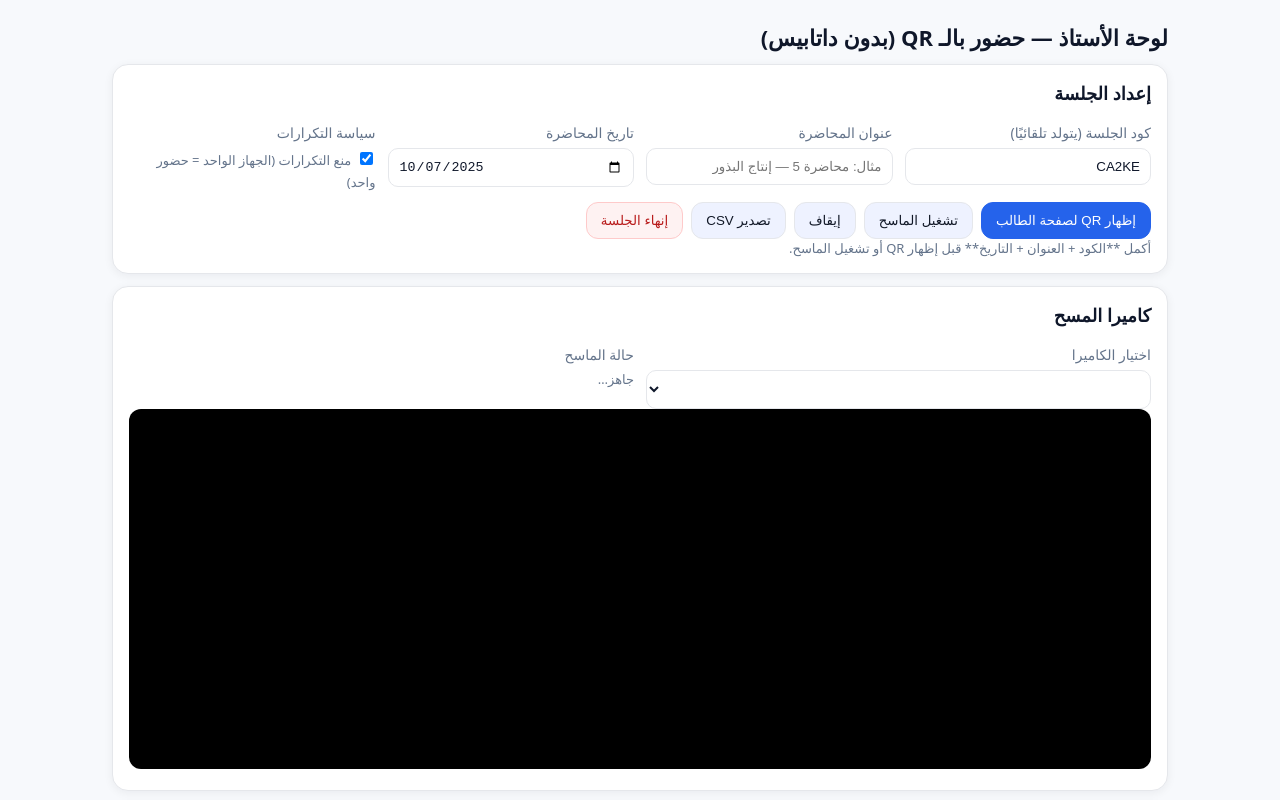
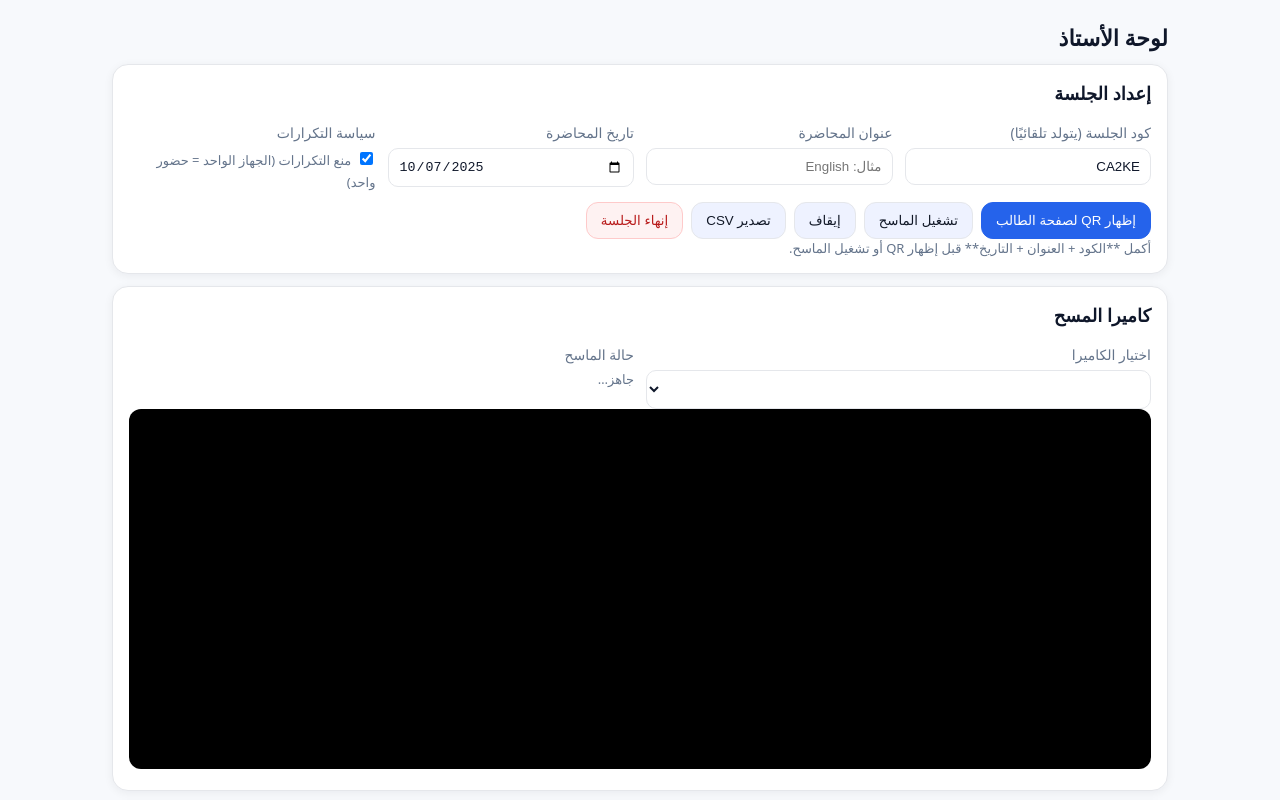
Before and after one commit to mh1-oss/Attendance, a plain HTML site: page index.html in a window 1280 px wide. Shown: the top 800 px of the page. Drawn offline with nearby package versions, Linux system fonts and the light colour scheme.

Commit message:
Update index.html

```diff
--- a/index.html
+++ b/index.html
@@ -3,7 +3,7 @@
 <head>
 <meta charset="utf-8" />
 <meta name="viewport" content="width=device-width, initial-scale=1" />
-<title>لوحة الأستاذ — حضور بالـ QR (بدون داتابيس)</title>
+<title>لوحة الأستاذ</title>
 <style>
   :root{
     --bg:#f7f9fc; --card:#ffffff; --text:#0f172a; --muted:#64748b; --accent:#2563eb;
@@ -50,7 +50,7 @@
 </head>
 <body>
 <div class="wrap">
-  <h1>لوحة الأستاذ — حضور بالـ QR (بدون داتابيس)</h1>
+  <h1> لوحة الأستاذ </h1>
 
   <div class="card">
     <h2>إعداد الجلسة</h2>
@@ -61,7 +61,7 @@
       </div>
       <div class="col">
         <label>عنوان المحاضرة</label>
-        <input id="ltitle" placeholder="مثال: محاضرة 5 — إنتاج البذور">
+        <input id="ltitle" placeholder="مثال: English">
       </div>
       <div class="col">
         <label>تاريخ المحاضرة</label>
```
